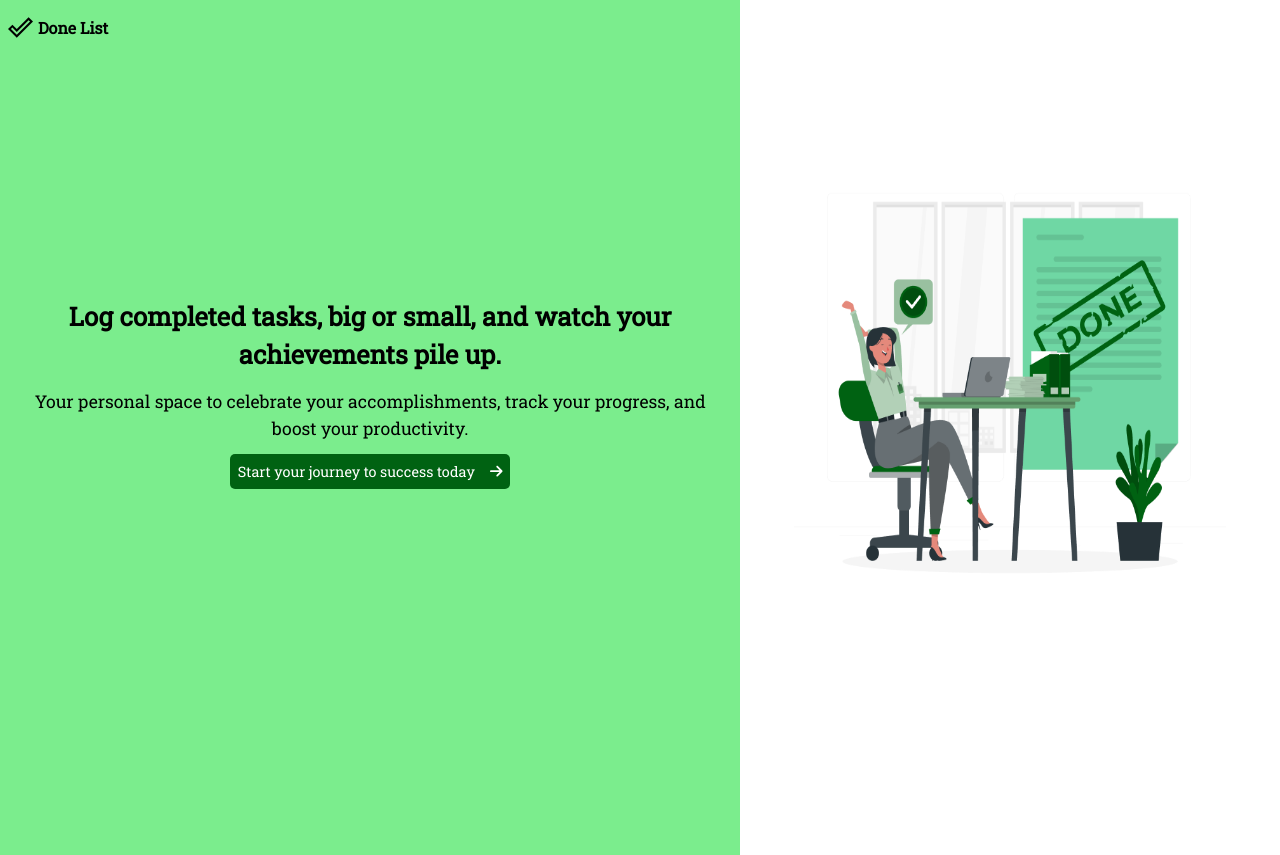
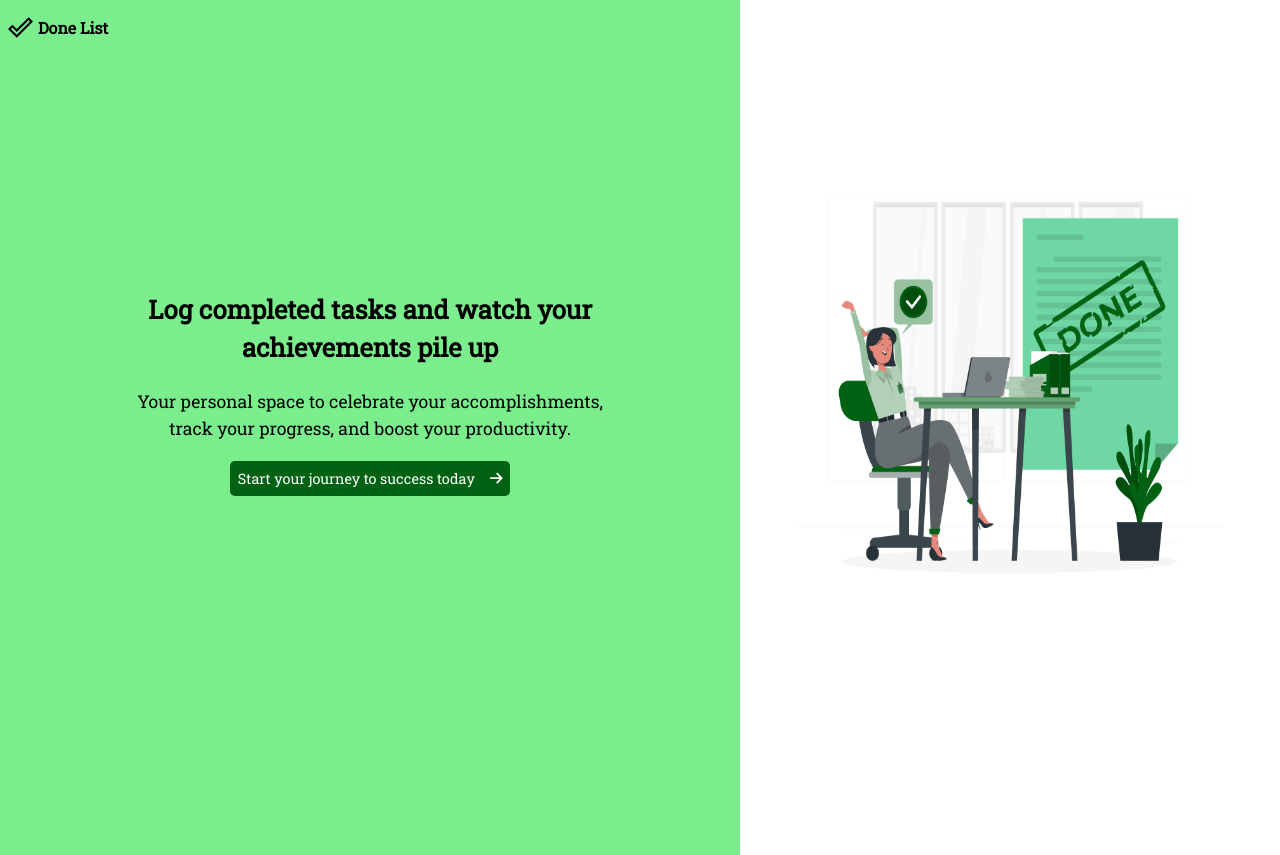
Before and after one commit to saraiovieira/done-list, a React (Create React App) app in the folder client/: page / in a window 1280 px wide. Built offline with nearby package versions, Linux system fonts and the light colour scheme; no server answers; the HTML template or start-up script is replaced by a standard one.

Commit message:
add hover color and change design

```diff
--- a/client/src/Pages/DoneList/DoneList.css
+++ b/client/src/Pages/DoneList/DoneList.css
@@ -221,11 +221,6 @@ form,
     border-radius: 5px;
 }
 
-.tasks__item:hover {
-    background-color: #eeecec;
-    padding: 0 10px;
-}
-
 /* Input Styles */
 .tasks__input-edited,
 .tasks__input {
@@ -316,6 +311,12 @@ form,
     cursor: pointer;
 }
 
+.tasks__edit-icon:hover, .tasks__trash-icon:hover {
+    border: 3px solid #005109;
+    border-radius: 5px;
+    font-size: 1.2em;
+}
+
 /* Button Styles */
 .tasks__encouragement-button {
     width: unset;
@@ -340,7 +341,7 @@ form,
     align-items: center;
 }
 
-.tasks__button-mobile:hover {
+.tasks__button-mobile:hover,  .tasks__button:hover {
     background-color: #005109;
 }
 
@@ -375,7 +376,7 @@ form,
 @media (min-width: 961px) {
     .done-list__container {
         flex-direction: row;
-        height: 100vh;
+        height: 90vh;
         justify-content: space-evenly;
     }
 
--- a/client/src/Pages/Login/Login.css
+++ b/client/src/Pages/Login/Login.css
@@ -159,6 +159,10 @@
   align-items: center;
 }
 
+.login__button:hover, .login__guest-button:hover {
+  background-color: #022809;
+}
+
 /* Media Query for Larger Screens */
 @media (min-width: 961px)  {
   .login__form-section {
--- a/client/src/Pages/Welcome/Welcome.css
+++ b/client/src/Pages/Welcome/Welcome.css
@@ -151,6 +151,13 @@ header, .welcome__article {
     justify-content: center;
   }
 
+  .welcome__article-description {
+    display: flex;
+    flex-direction: column;
+    gap: 15px;
+    width: 70%;
+  }
+
   .welcome__bold-paragraph {
     width: 80%;
   }
--- a/client/src/Pages/Welcome/Welcome.jsx
+++ b/client/src/Pages/Welcome/Welcome.jsx
@@ -15,8 +15,9 @@ const Welcome = () => {
   return (
     <div className="welcome">
       <article className="welcome__article">
+      <div className="welcome__article-description">
         <p className="welcome__paragraph--bold">
-          Log completed tasks, big or small, and watch your achievements pile up.
+          Log completed tasks and watch your achievements pile up
         </p>
         <p className="welcome__paragraph--middle">
           Your personal space to celebrate your accomplishments, track your progress, and boost your productivity.
@@ -29,7 +30,9 @@ const Welcome = () => {
           Start your journey to success today
           <FontAwesomeIcon className="welcome__arrow" icon={faArrowRight} />
         </button>
+        </div>
       </article>
+
       <div className="welcome__img-container">
         <img className="welcome__img" src={doneImage} alt="Woman who is happy to have finished a task and is sitting in front of a desk with her laptop open" />
       </div>
```
